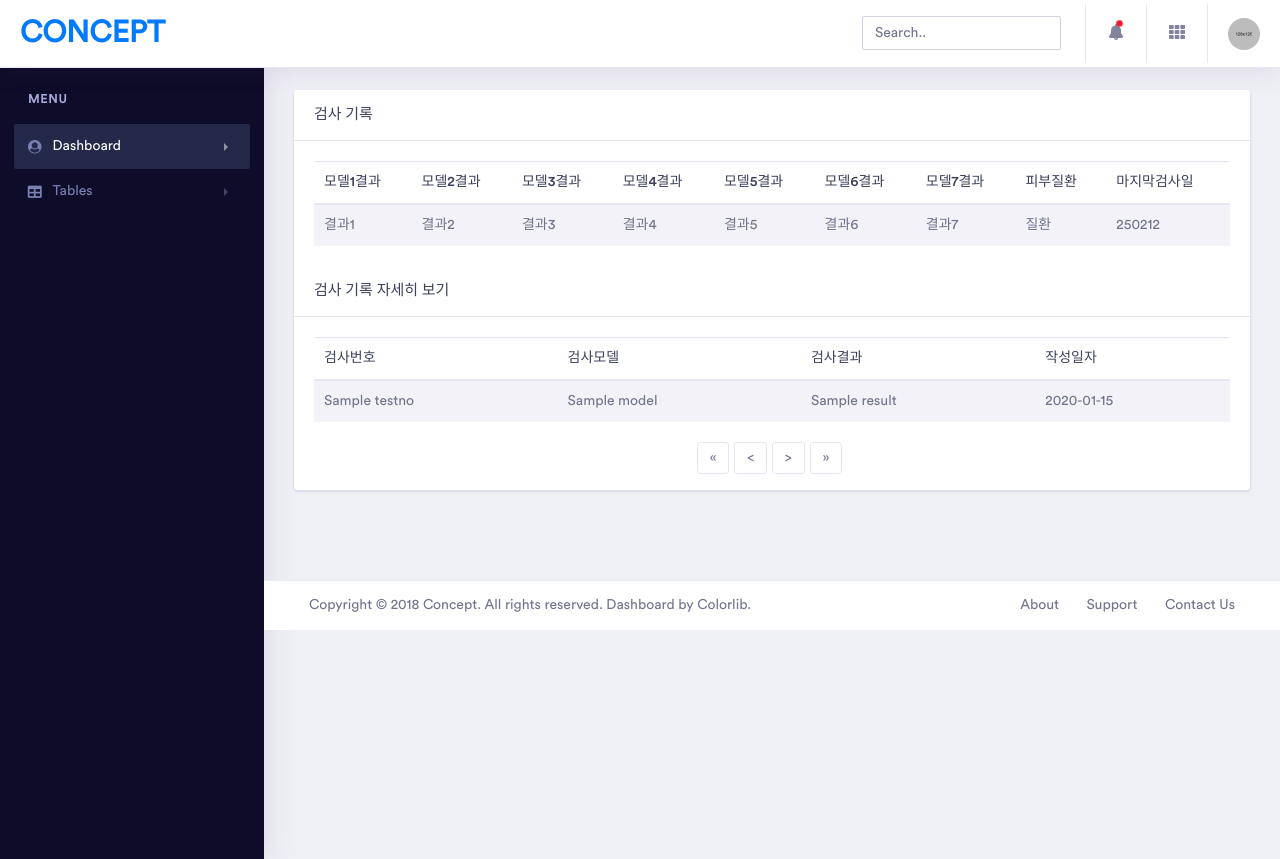
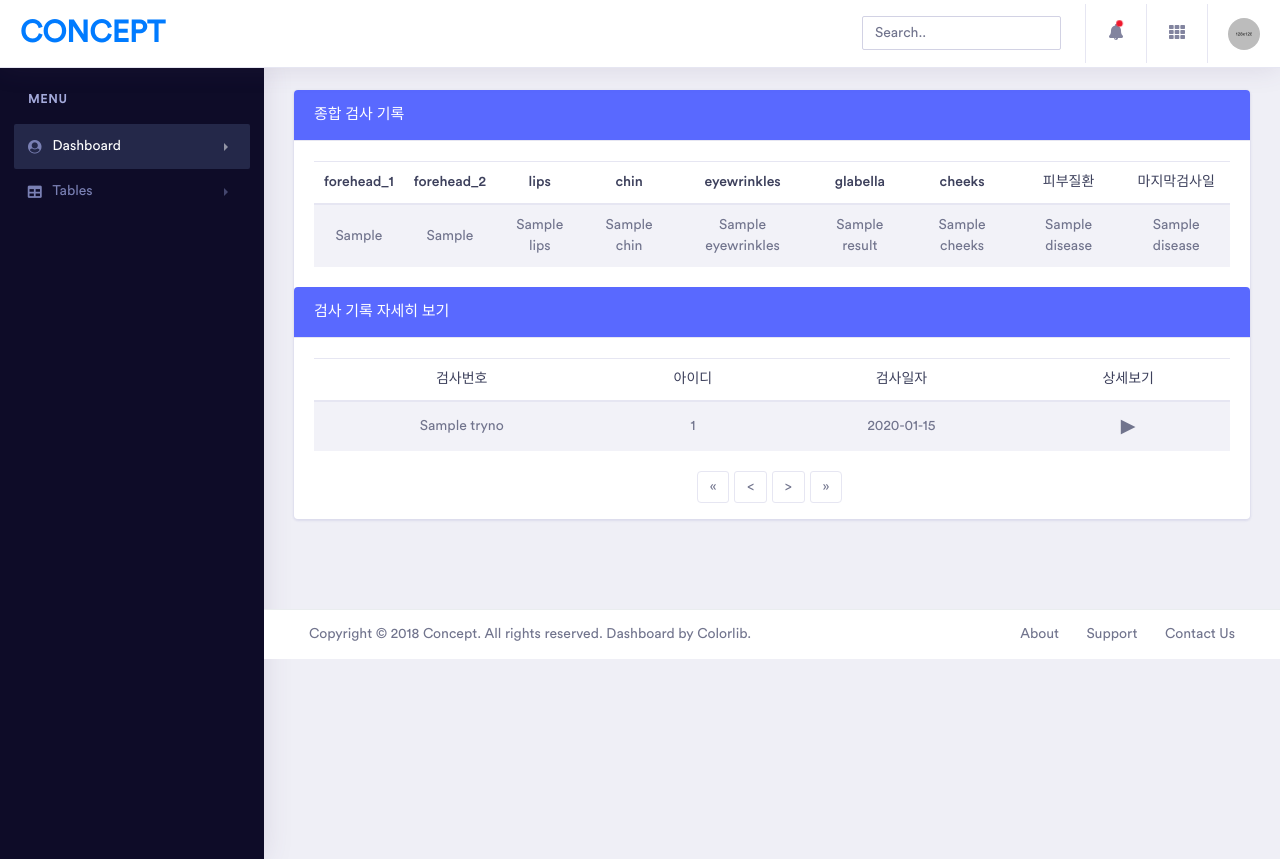
Before and after one commit to street-tour/Skin_AI_Project, a Flask app: template oos/Project_web/demoweb/templates/result_board/result_list.html in a window 1280 px wide. Shown: the top 859 px of the page. Run offline with Flask 3, Linux system fonts and the light colour scheme; the template is opened without the code that fills it: most values are stand-ins (such as "Sample title", 1, 10 or a date in 2020); some libraries are stand-ins or nearby versions; some web fonts are replaced.

Commit message:
'New_Model_Upload'

```diff
--- a/oos/Project_web/demoweb/__init__.py
+++ b/oos/Project_web/demoweb/__init__.py
@@ -1,5 +1,5 @@
 from flask import Flask, render_template
-from .views import main_view, auth_view, board_view, serving_view, result_bord_view
+from .views import main_view, auth_view, board_view, result_view, serving_view
 
 
 def create_app():
@@ -15,6 +15,6 @@ def create_app():
     app.register_blueprint(auth_view.auth_bp)
     app.register_blueprint(board_view.board_bp)
     app.register_blueprint(serving_view.serving_bp)
-    app.register_blueprint(result_bord_view.result_board_bp)
+    app.register_blueprint(result_view.result_board_bp)
 
     return app
--- a/oos/Project_web/demoweb/forms/auth_form.py
+++ b/oos/Project_web/demoweb/forms/auth_form.py
@@ -18,7 +18,7 @@ class RegisterForm(LoginForm):
                        validators = [DataRequired("나이를 입력하세요")])
     gender = RadioField('성별',
                         choices = [('male','남'), ('female','여')], validators = [DataRequired("성별을 선택하세요")])
-    skin = RadioField('피부 타입',
+    skintype = RadioField('피부 타입',
                       choices = [('dry','건성'),('oily','지성'),('combination','복합성')], validators =[DataRequired('피부 타입을 선택하세요')])
     address = StringField("주소",
                           validators = [DataRequired("주소를 입력하세요")])
--- a/oos/Project_web/demoweb/templates/result_board/result_list.html
+++ b/oos/Project_web/demoweb/templates/result_board/result_list.html
@@ -4,67 +4,125 @@
 <div class="row">
     <div class="col-xl-12 col-lg-12 col-md-12 col-sm-12 col-12">
         <div class="card">
-            <h5 class="card-header">검사 기록</h5>
+          <h5 class="card-header bg-primary text-white rounded-top">종합 검사 기록</h5>
             <div class="card-body">
                 <table class="table table-striped">
                   <thead>
                       <tr>
-                          <th>모델1결과</th>
-                          <th>모델2결과</th>
-                          <th>모델3결과</th>
-                          <th>모델4결과</th>
-                          <th>모델5결과</th>
-                          <th>모델6결과</th>
-                          <th>모델7결과</th>
-                          <th>피부질환</th>
-                          <th>마지막검사일</th>
+                          <th class="text" style="text-align: center;">forehead_1</th>
+                          <th class="text" style="text-align: center;">forehead_2</th>
+                          <th class="text" style="text-align: center;">lips</th>
+                          <th class="text" style="text-align: center;">chin</th>
+                          <th class="text" style="text-align: center;">eyewrinkles</th>
+                          <th class="text" style="text-align: center;">glabella</th>
+                          <th class="text" style="text-align: center;">cheeks</th>
+                          <th class="text" style="text-align: center;">피부질환</th>
+                          <th class="text" style="text-align: center;">마지막검사일</th>
                       </tr>
                   </thead>
                   <tbody>
                     <tr>
-                        <td class = "text">결과1</td>
-                        <td class = "text">결과2</td>
-                        <td class= "text">결과3</td>
-                        <td class= "text">결과4</td>
-                        <td class = "text">결과5</td>
-                        <td class = "text">결과6</td>
-                        <td class = "text">결과7</td>
-                        <td class= "text">질환</td>
-                        <td class= "text">250212</td>
+                        <td class="text" style="text-align: center;">{{recent_result['forehead_1']}}</td>
+                        <td class="text" style="text-align: center;">{{recent_result['forehead_2']}}</td>
+                        <td class="text" style="text-align: center;">{{recent_result['lips']}}</td>
+                        <td class="text" style="text-align: center;">{{recent_result['chin']}}</td>
+                        <td class="text" style="text-align: center;">{{recent_result['eyewrinkles']}}</td>
+                        <td class="text" style="text-align: center;">{{recent_result['glabella']}}</td>
+                        <td class="text" style="text-align: center;">{{recent_result['cheeks']}}</td>
+                        <td class="text" style="text-align: center;">{{recent_disease[0]}}</td>
+                        <td class="text" style="text-align: center;">
+                          {% if skin_test[-1]['testdate'] > recent_disease[1] %}
+                              {{ skin_test[-1]['testdate'] }}
+                          {% else %}
+                              {{ recent_disease[1] }}
+                          {% endif %}
+                        </td>
+
                     </tr>
                 </tbody>
                 </table>
               </div>
 
-              <h5 class="card-header">검사 기록 자세히 보기</h5>
+              <h5 class="card-header bg-primary text-white rounded-top">검사 기록 자세히 보기</h5>
               <div class="card-body">
                 <table class="table table-striped">
                   <thead>
                     <tr>
-                            <th>검사번호</th>
-                            <th>검사모델</th>
-                            <th>검사결과</th>
-                            <th>작성일자</th>
+                      <th class="text" style="text-align: center;">검사번호</th>
+                      <th class="text" style="text-align: center;">아이디</th>
+                      <th class="text" style="text-align: center;">검사일자</th>
+                      <th class="text" style="text-align: center;">상세보기</th>
                     </tr>
                   </thead>
                   <tbody>
                     {% if skin_test %}
                       {% for test in skin_test %}
                       <tr>
-                              <td class="text">{{ test['testno'] }}</td>
-                              <td class="text">{{ test['model'] }}</td>
-                              <td class="text">{{ test['result'] }}</td>
-                              <td class="text">{{ test['modeldate'] }}</td>
+                        <td class="text" style="text-align: center;">{{ test['tryno'] }}</td>
+                        <td class="text" style="text-align: center;">{{ test['memberid'] }}</td>
+                        <td class="text" style="text-align: center;">{{ test['testdate'] }}</td>
+                        <td style="text-align: center;">
+                          <a
+                            href="#"
+                            style="cursor: pointer; font-size: 1.2rem; text-decoration: none; text-align: center;"
+                            class="toggle-icon"
+                            data-toggle="collapse"
+                            data-target="#detail-{{ loop.index }}"
+                            aria-expanded="false"
+                            aria-controls="detail-{{ loop.index }}">
+                            ▶
+                          </a>
+                        </td>
+                      </tr>
+                      <!-- Collapse Section -->
+                      <tr class="collapse" id="detail-{{ loop.index }}">
+                        <td colspan="4">
+                          <div class="card-body">
+                            <table class="table table-striped">
+                              <thead>
+                                <tr>
+                                  <th class="text" style="text-align: center;">구분</th>
+                                  <th class="text" style="text-align: center;">이마(색소침착)</th>
+                                  <th class="text" style="text-align: center;">이마(주름)</th>
+                                  <th class="text" style="text-align: center;">입술</th>
+                                  <th class="text" style="text-align: center;">턱</th>
+                                  <th class="text" style="text-align: center;">눈가(주름)</th>
+                                  <th class="text" style="text-align: center;">미간</th>
+                                  <th class="text" style="text-align: center;">볼</th>
+                                  <th class="text" style="text-align: center;">피부질환</th>
+                                  <th class="text" style="text-align: center;">마지막검사일</th>
+                                </tr>
+                              </thead>
+                              <tbody>
+                                <tr>
+                                  <th class="text" style="text-align: center;">결과</th>
+                                  <td class="text" style="text-align: center;">{{ recent_result['forehead_1'] }}</td>
+                                  <td class="text" style="text-align: center;">{{ recent_result['forehead_2'] }}</td>
+                                  <td class="text" style="text-align: center;">{{ recent_result['lips'] }}</td>
+                                  <td class="text" style="text-align: center;">{{ recent_result['chin'] }}</td>
+                                  <td class="text" style="text-align: center;">{{ recent_result['eyewrinkles'] }}</td>
+                                  <td class="text" style="text-align: center;">{{ recent_result['glabella'] }}</td>
+                                  <td class="text" style="text-align: center;">{{ recent_result['cheeks'] }}</td>
+                                  <td class="text" style="text-align: center;">atopic</td>
+                                  <td class="text" style="text-align: center;">{{ test['testdate'] }}</td>
+                                </tr>
+                              </tbody>
+                            </table>
+                          </div>
+                        </td>
                       </tr>
                       {% endfor %}
                     {% else %}
                       <tr>
-                              <td colspan="4" class="text-center">결과 없음</td>
+                        <td class="text" colspan="4">결과없음</td>
                       </tr>
                     {% endif %}
                   </tbody>
                 </table>
               </div>
+
+
+
             <nav aria-label="board pager">
                 <ul class="pagination justify-content-center">
                   <li class="page-item">
@@ -133,5 +191,21 @@ $(function(){
         location.href = "{{ url_for('board.write') }}"
     });
 });
+
+document.addEventListener('DOMContentLoaded', function () {
+    // 모든 Collapse 요소에 이벤트 리스너 추가
+    const collapseElements = document.querySelectorAll('[data-toggle="collapse"]');
+    collapseElements.forEach(element => {
+      element.addEventListener('click', function (event) {
+        event.preventDefault(); // 기본 동작 방지
+        const targetId = this.getAttribute('data-target'); // Collapse 타겟 ID 가져오기
+        const targetElement = document.querySelector(targetId); // 해당 타겟 요소 찾기
+
+        // Collapse 상태 변경 후 아이콘 업데이트
+        const isExpanded = this.getAttribute('aria-expanded') === 'true';
+        this.textContent = isExpanded ? '▶' : '▼'; // 아이콘 업데이트
+      });
+    });
+  });
 </script>
 {% endblock %}
--- a/oos/Project_web/demoweb/views/auth_view.py
+++ b/oos/Project_web/demoweb/views/auth_view.py
@@ -20,7 +20,7 @@ def register():
     if request.method.lower() == 'post'and form.validate_on_submit():
 
         passwd_hash = generate_password_hash(form.passwd.data)
-        auth_util.insert_member(form.memberid.data, passwd_hash, form.email.data, form.age.data, form.gender.data, form.skin.data, form.address.data)
+        auth_util.insert_member(form.memberid.data, passwd_hash, form.email.data, form.age.data, form.gender.data, form.skintype.data, form.address.data)
         return redirect( url_for('auth.login'))
     else:
        return render_template("auth/sign-up.html", form = form)
--- a/oos/Project_web/demoweb/views/board_view.py
+++ b/oos/Project_web/demoweb/views/board_view.py
@@ -92,7 +92,7 @@ def detail():
 
 @board_bp.route('/delete/', methods=['GET'])
 def delete():
-    boardno = request.args.get('boardno');
+    boardno = request.args.get('boardno')
     if boardno:
         board_util.delete_board(boardno)
     return redirect(url_for('board.lst'))
```
Also changed, not shown: oos/Project_web/demoweb/db_utils/result_util.py (+55 -17 lines), oos/Project_web/demoweb/views/result_view.py (renamed from oos/Project_web/demoweb/views/result_bord_view.py, +11 -3 lines), oos/oos_model.py (added, +78 -0 lines), 2 other files. Lines whose indentation alone changed are shown as unchanged.
